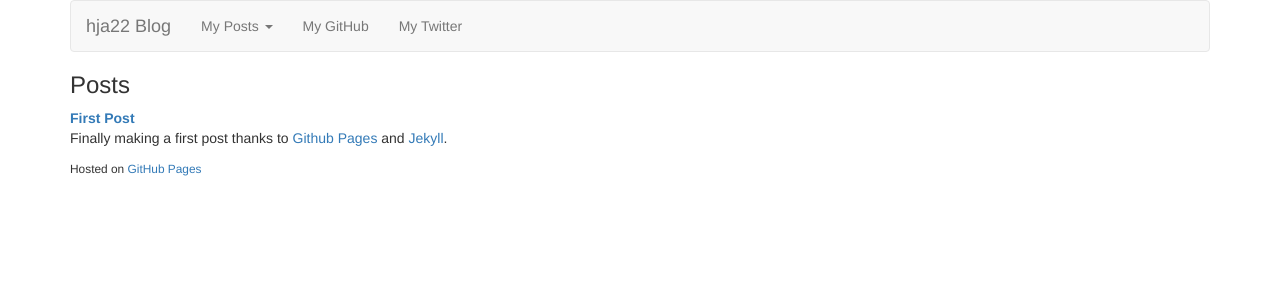
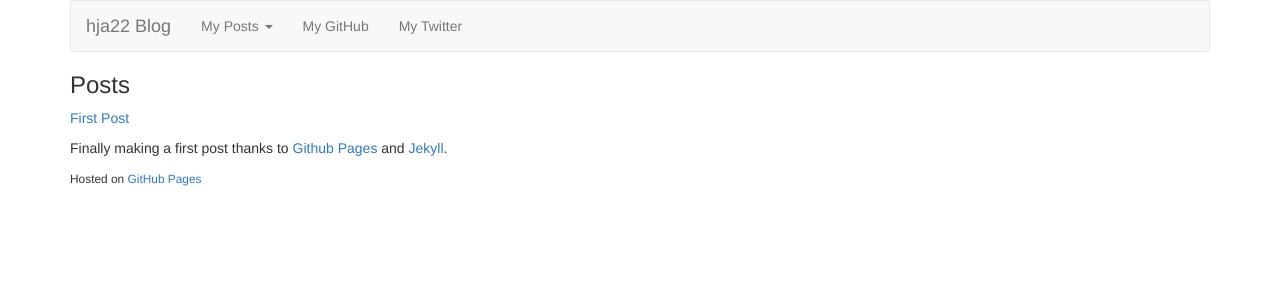
Before and after one commit to henryaddison/henryaddison.github.io, a Jekyll site: the page built from index.md, in a window 1280 px wide. Shown: the top 300 px of the page. Built offline with Jekyll 4.4.1, drawn with Linux system fonts in a browser that asks for light colours; nearby versions of some CDN libraries; our own code applies the rules of GitHub Pages for plain Markdown files.

Commit message:
try just markdown in index file
remove some old styling HTML

```diff
--- a/index.md
+++ b/index.md
@@ -1,9 +1,7 @@
 ### Posts
+
 {% for post in site.posts %}
-  <div class="row">
-    <div class="col-md-12">
-      <dt><a href="{{ post.url }}">{{ post.title }}</a></dt>
-      <dd>{{ post.excerpt }}</dd>
-    </div>
-  </div>
+  [{{ post.title }}]({{ post.url }})
+
+  {{ post.excerpt }}
 {% endfor %}
```
